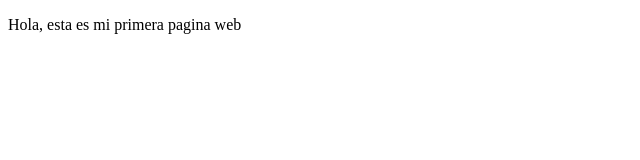
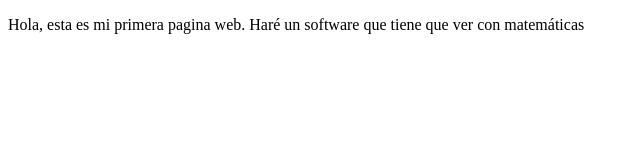
Before and after one commit to ryc343/proyectoDemoCursoPrework, a plain HTML site: page index.html in a window 1280 px wide. Shown: the whole page, without its empty margins (0-640 px from the left). Drawn offline with Linux system fonts and the light colour scheme.

Commit message:
Cambios, agregamos intención

```diff
--- a/index.html
+++ b/index.html
@@ -7,7 +7,7 @@
     <title>Hola Mundo</title>
 </head>
 <body>
-    <p>Hola, esta es mi primera pagina web</p>
+    <p>Hola, esta es mi primera pagina web. Haré un software que tiene que ver con matemáticas</p>
 
 </body>
 </html>
```
